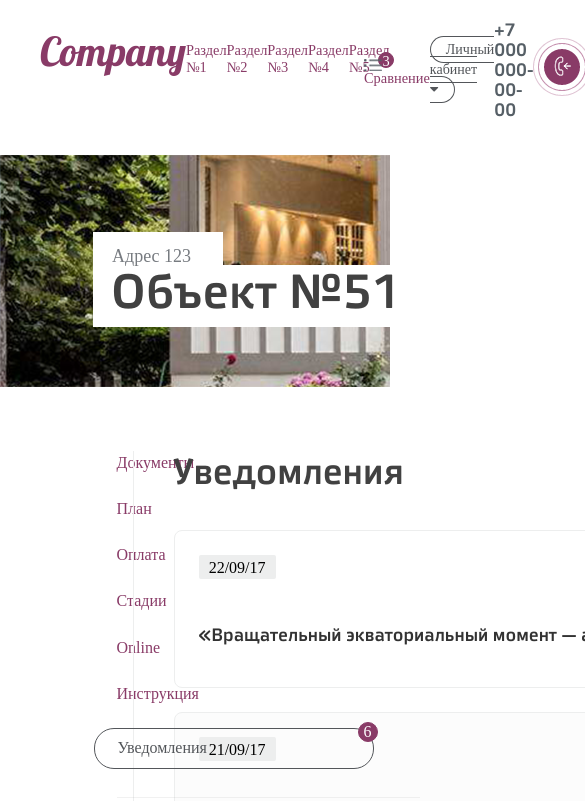
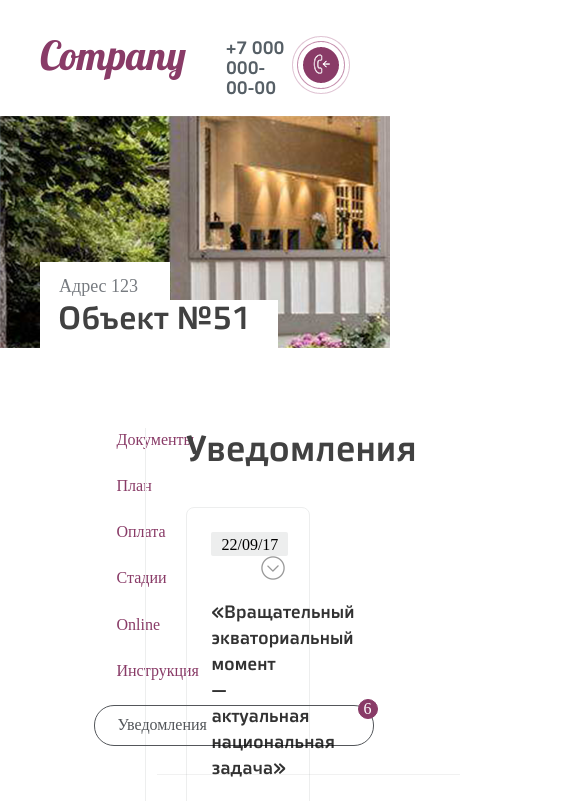
Before and after one commit to coatceatl/layout-company, a website: page index.html in a window 390 px wide. Shown: the top 801 px of the page, 585 px wide, since content can reach past the window. Drawn offline with Linux system fonts and the light colour scheme; files whose address does not match are found by name; a web font is replaced by a local one.

Commit message:
changed grid for header(768)

```diff
--- a/index.html
+++ b/index.html
@@ -9,6 +9,7 @@
   </head>
   <body>
     <header class='header'>
+      <div class='container'>
         <div class='row'>
           <div class='col-2'>
             <div class='row header-navigation'>
@@ -39,7 +40,7 @@
           <div class='col-2'>
             <div class='row header-contacts'>
               <ul class='header-contacts__menu'>
-              <li class='header-nav__menu__item'>
+                <li class='header-nav__menu__item menu-li'>
                   <a href='#' class='menu-link'>
                     <span class='header-button-icon'>
                       <img src='img/icons/list.png' alt='list'>
@@ -52,7 +53,7 @@
                     <span class='header-button-text'>Сравнение</span>
                   </a>
                 </li>
-              <li class='header-contacts__menu__item'>
+                <li class='header-contacts__menu__item menu-li'>
                   <a href='#' class='header-contacts-button border'>
                     <span class='menu-link__text'>Личный кабинет
                       <i class="fa fa-caret-down"></i>
@@ -67,6 +68,7 @@
             </div>
           </div>
         </div>
+      </div>
       <div class='bg'>
         <div class='rectangle'>
           <h2>Объект №51</h2>
@@ -77,6 +79,7 @@
       </div>
     </header>
     <main>
+    <div class='container'>
       <div class='row'>
         <div class='col-1-of-3'>
           <section id='menu' class='menu'>
@@ -140,7 +143,7 @@
           </section>
         </div>
         <div class='col-2-of-3'>
-        <section id='news' class='news'>
+          <section class='news'>
             <h3>Уведомления</h3>
             <article class='news__note'>
               <div class='news__date'>
@@ -191,6 +194,7 @@
               <h2 class='news__heading'>Юрский маховик: ядро или засветка неба?</h2>
             </article>
           </section>
+        </div>
       </div>
     </div>
     <section class='news-bottom'>
--- a/src/sass/_grid.sass
+++ b/src/sass/_grid.sass
@@ -41,8 +41,6 @@ a
 
 .col-2
   width: 50%
-  margin-left: 40px
-  margin-right: 50px
   display: flex
   align-items: baseline
 
@@ -57,3 +55,6 @@ a
 
 .col-1-of-6
   width: 16.5%
+
+.container
+  margin: 16px 40px
--- a/src/sass/_menu.sass
+++ b/src/sass/_menu.sass
@@ -3,7 +3,7 @@
   flex-direction: column
   align-items: center
   padding-top: 64px
-  margin-left: 93px
+  margin-left: 53px
   width: 327px
   height: 382px
 
--- a/src/sass/_navigation.sass
+++ b/src/sass/_navigation.sass
@@ -1,3 +1,6 @@
+.header
+  width: 100%
+
 .row .header-navigation
   justify-content: space-evenly
   width: 100%
@@ -11,6 +14,10 @@
     font-size: 2.5rem
     font-weight: 400
     line-height: 1.125rem
+
+  @media (max-width: 768px)
+    width: 100%
+    margin-top: 30px
 
 .header-nav
   width: 100%
@@ -29,11 +36,13 @@
         font-family: 'Vida31Pro'
         font-weight: 400
 
+  @media (max-width: 768px)
+    display: none
+
 .row .header-contacts
   justify-content: flex-end
   width: 100%
   padding-top: 20px
-  padding-bottom: 35px
 
   &__menu
     display: flex
@@ -54,7 +63,6 @@
         border: 1px solid $button-color
         border-radius: 14px
         padding: 5px 15px
-
 
   .header-button-icon
     display: inline-block
@@ -85,6 +93,10 @@
     line-height: 1.25rem
     color: $phone-color
 
+.menu-li
+  @media (max-width: 768px)
+    display: none
+
 
 
 .bg
@@ -93,11 +105,16 @@
 
   .rectangle
     position: absolute
-    top: 265px;
+    top: 300px;
     left: 93px
     width: 340px
     height: 62px
     background-color: $bg-color
+
+    @media (max-width: 768px)
+      width: 238px
+      height: 53px
+      left: 40px
 
     h2
       font-size: 3rem
@@ -107,13 +124,19 @@
       padding-left: 18px
       color: $h-color
 
+      @media (max-width: 768px)
+        font-size: 2rem
+
   .rectangle-small
     position: absolute
-    top: 232px
+    top: 262px
     left: 93px
     width: 130px
     height: 39px
     background-color: $bg-color
+
+    @media (max-width: 768px)
+      left: 40px
 
     p
       font-size: 1.125rem
--- a/src/sass/_news.sass
+++ b/src/sass/_news.sass
@@ -13,7 +13,7 @@
 
 
   &__note
-    width: 874px
+    margin-right: 40px
     padding: 24px
     margin-bottom: 24px
     border-radius: 8px
@@ -38,7 +38,6 @@
     text-align: right
 
   &__heading
-    width: 731px
     font-family: 'Vida33Pro'
     font-size: 1.125rem
     font-weight: 400
```
Also changed, not shown: dist/style.css. Lines whose indentation alone changed are shown as unchanged.
